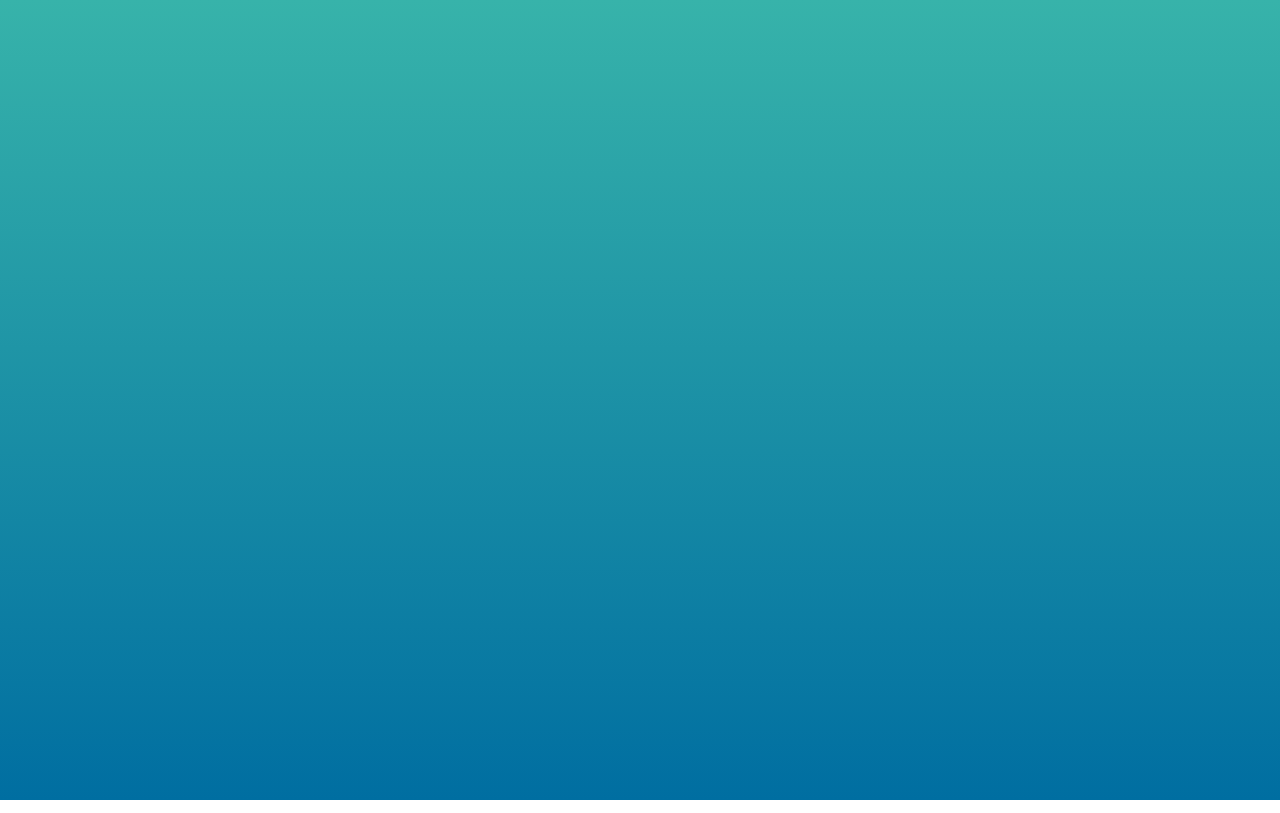
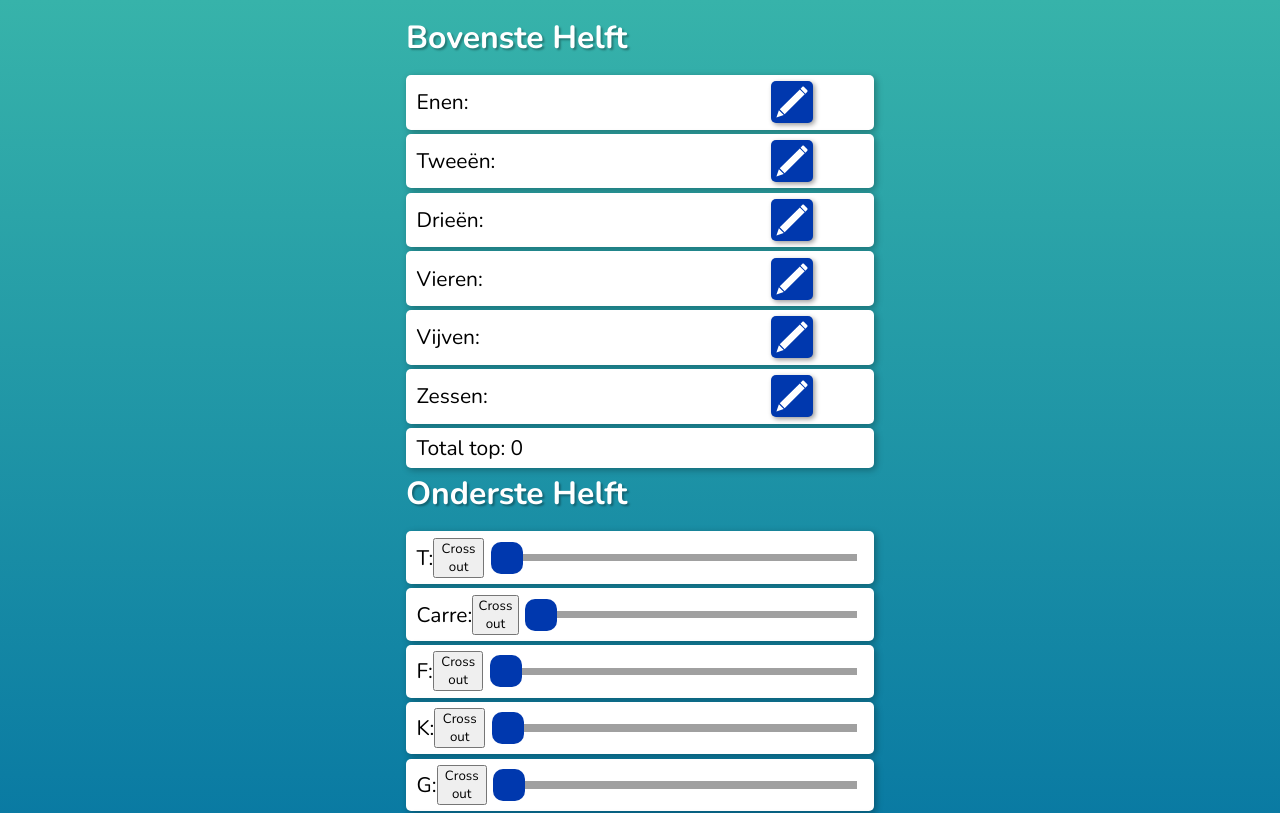
Before and after one commit to Tycovds/yahtze-score-counter, a Vue app: page /test in a window 1280 px wide. Shown: the top 813 px of the page. Built offline with nearby package versions, Linux system fonts and the light colour scheme.

Commit message:
almost working

```diff
--- a/src/components/HalfWrapper.vue
+++ b/src/components/HalfWrapper.vue
@@ -20,9 +20,9 @@ export default {
   max-width: 500px;
   width: 100%;
   h1 {
-    margin-bottom: .5em;
+    margin-bottom: 0.5em;
     color: #fff;
-    text-shadow: 2px 2px 2px rgba($color: #000000, $alpha: .3);
+    text-shadow: 2px 2px 2px rgba($color: #000000, $alpha: 0.3);
   }
   .list-wrapper {
     ul {
@@ -32,13 +32,13 @@ export default {
         display: flex;
         justify-content: space-between;
         align-items: center;
-        padding: .3em .5em;
+        padding: 0.3em 0.5em;
         font-size: 21px;
         margin: 0.2em 0;
         background-color: #fff;
         border-radius: 5px;
-        box-shadow: 2px 2px 7px rgba($color: #000000, $alpha: .3);
-}
+        box-shadow: 2px 2px 7px rgba($color: #000000, $alpha: 0.3);
+      }
     }
   }
 }
--- a/src/router/index.js
+++ b/src/router/index.js
@@ -10,6 +10,11 @@ const routes = [
     name: 'Home',
     component: Home
   },
+  {
+    path: '/test',
+    name: 'Test',
+    component: () => import('../views/Test.vue')
+  }
 
 ]
 
--- a/src/views/Home.vue
+++ b/src/views/Home.vue
@@ -175,5 +175,7 @@ export default {
   justify-content: center;
   align-items: center;
 
+
+
 }
 </style>
--- /dev/null
+++ b/src/views/Test.vue
@@ -0,0 +1,207 @@
+<template>
+  <div class="container">
+    <ul class="scores">
+      <!-- top scores -->
+      <h1>Bovenste Helft</h1>
+      <li
+        v-for="(val, key) in test_scores.top"
+        :key="key"
+        class="input-wrapper"
+      >
+        <span>{{ val.title }}:</span>
+        <div class="flex-wrapper">
+          <!-- default -->
+          <div v-if="!editing" class="flex">
+            <img
+              @click="editing = true"
+              class="btn"
+              id="edit"
+              src="../assets/edit.svg"
+              alt="edit icon"
+            />
+          </div>
+          <!-- editing -->
+          <div v-if="editing" class="flex">
+            <button class="btn cross" @click="val.val = false">X</button>
+
+            <input
+              type="range"
+              class="slider"
+              v-model.number="test_scores.top[key].val"
+              min="0"
+              :max="val.max"
+              :step="val.step"
+            />
+            <img
+              @click="editing = false"
+              class="btn"
+              id="checkmark"
+              src="../assets/checkmark.svg"
+              alt="checkmark"
+            />
+          </div>
+          <div class="num">
+            <p class="num" v-if="val.val !== 0 && val.val !== false">
+              {{ val.val }}
+            </p>
+            <p class="num" v-if="val.val === false">0</p>
+          </div>
+        </div>
+      </li>
+      <li>Total top: {{ totalTop }}</li>
+      <!-- bottom scores -->
+      <h1>Onderste Helft</h1>
+      <li
+        v-for="(val, key) in test_scores.bottom"
+        :key="key"
+        class="input-wrapper"
+      >
+        <p>{{ val.title }}:</p>
+        <button class="btn cross" @click="val.val = false">Cross out</button>
+        <input
+          type="range"
+          class="slider"
+          v-model.number="test_scores.bottom[key].val"
+          min="0"
+          :max="val.max"
+          :step="val.step"
+        />
+
+        <!-- <p>{{ val.val }}</p> -->
+        <p v-if="val.val !== 0 && val.val !== false">{{ val.val }}</p>
+        <p v-if="val.val === false">Crossed out</p>
+      </li>
+      <li>Total Bottom: {{ totalBottom }}</li>
+    </ul>
+  </div>
+</template>
+
+<script>
+export default {
+  data() {
+    return {
+      editing: false,
+      test_scores: {
+        top: {
+          one: { title: "Enen", val: 0, step: 1, max: 5 },
+          two: { title: "Tweeën", val: 0, step: 2, max: 10 },
+          three: { title: "Drieën", val: 0, step: 3, max: 15 },
+          four: { title: "Vieren", val: 0, step: 4, max: 20 },
+          five: { title: "Vijven", val: 0, step: 5, max: 25 },
+          six: { title: "Zessen", val: 0, step: 6, max: 30 },
+        },
+        bottom: {
+          three_of_a_kind: { title: "T", val: 0, step: 1, max: 30 },
+          carre: { title: "Carre", val: 0, step: 1, max: 30 },
+          full_house: { title: "F", val: 0, step: 25, max: 25 },
+          kleine_straat: { title: "K", val: 0, step: 30, max: 30 },
+          grote_straat: { title: "G", val: 0, step: 40, max: 40 },
+          yahtzee: { title: "Y", val: 0, step: 50, max: 50 },
+          chance: { title: "C", val: 0, step: 1, max: 30 },
+        },
+      },
+      bonus: 0,
+      topTotal: 0,
+      bottom_scores: {
+        three_of_a_kind: 0,
+        carre: 0,
+        full_house: 0,
+        kleine_straat: 0,
+        grote_straat: 0,
+        yahtzee: 0,
+        chance: 0,
+      },
+      bottomTotal: 0,
+      generalTotal: 0,
+    };
+  },
+  computed: {
+    totalTop() {
+      return this.calculateTotal(this.test_scores.top);
+    },
+    totalBottom() {
+      return this.calculateTotal(this.test_scores.bottom);
+    },
+  },
+  methods: {
+    calculateTotal(scores) {
+      return Object.values(scores)
+        .map((obj) => {
+          return obj.val;
+        })
+        .reduce((a, b) => {
+          return Number(a) + Number(b);
+        }, 0);
+    },
+  },
+};
+</script>
+
+<style lang="scss">
+@use '../assets/scss/slider';
+@use '../assets/scss/variables' as v;
+.container {
+  display: flex;
+  flex-direction: column;
+  justify-content: center;
+  align-items: center;
+  .scores {
+    padding: 1rem;
+    max-width: 500px;
+    width: 100%;
+  }
+  h1 {
+    margin-bottom: 0.5em;
+    color: #fff;
+    text-shadow: 2px 2px 2px rgba($color: #000000, $alpha: 0.3);
+  }
+  ul {
+    list-style: none;
+    li {
+      position: relative;
+      display: flex;
+      justify-content: space-between;
+      align-items: center;
+      padding: 0.3em 0.5em;
+      font-size: 21px;
+      margin: 0.2em 0;
+      background-color: #fff;
+      border-radius: 5px;
+      box-shadow: 2px 2px 7px rgba($color: #000000, $alpha: 0.3);
+
+      .flex-wrapper {
+        display: flex;
+        align-items: center;
+        justify-content: space-between;
+        .num {
+          min-width: 4ch;
+          text-align: end;
+        }
+        .flex {
+          display: flex;
+          align-items: center;
+          justify-content: space-between;
+          height: 2em;
+
+          .btn {
+            background-color: v.$btn-color;
+            outline: none;
+            border: none;
+            width: auto;
+            height: 100%;
+            border-radius: 5px;
+            cursor: pointer;
+            box-shadow: 2px 2px 5px rgba($color: #000000, $alpha: 0.4);
+          }
+          .cross {
+            color: #fff;
+            padding: 0 0.5em;
+            font-weight: bold;
+            font-size: 1em;
+          }
+        }
+      }
+    }
+  }
+}
+</style>
```
